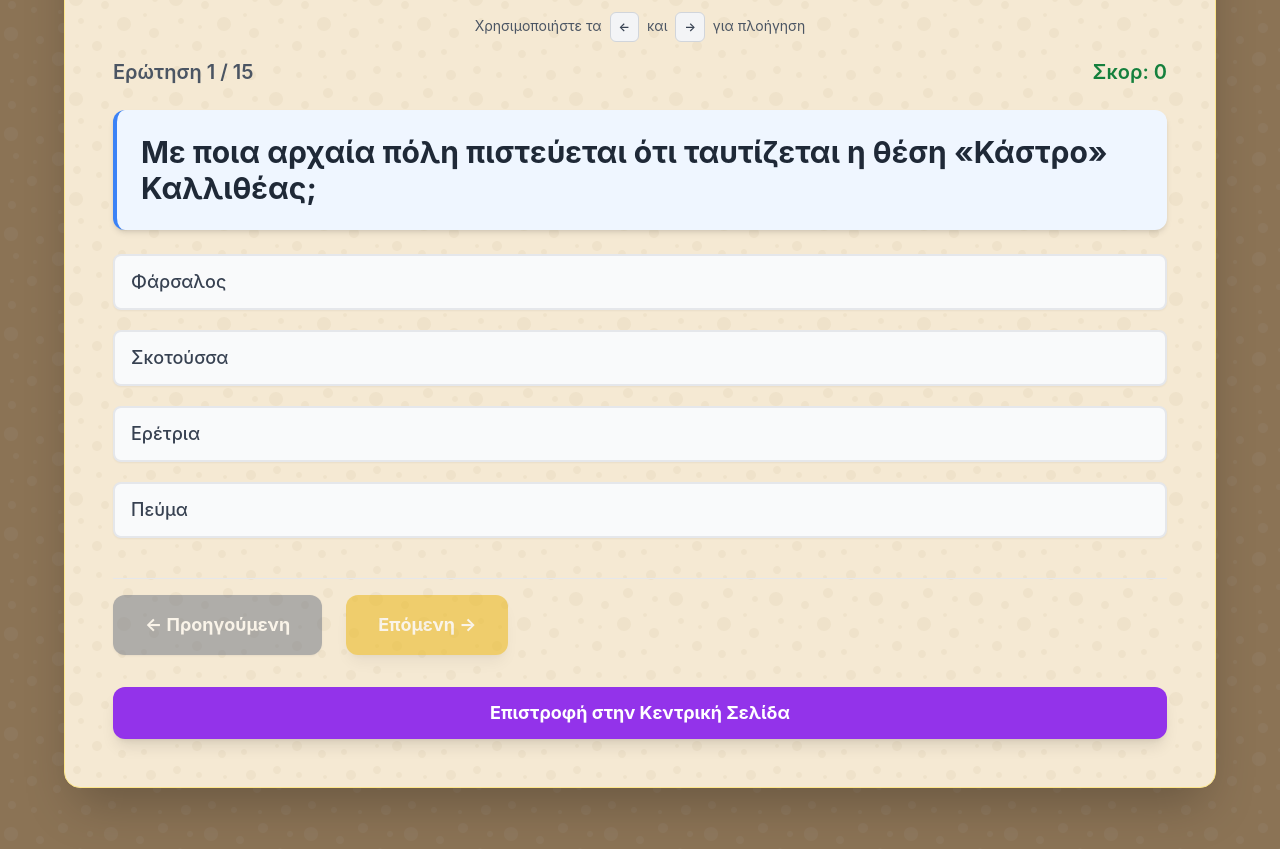
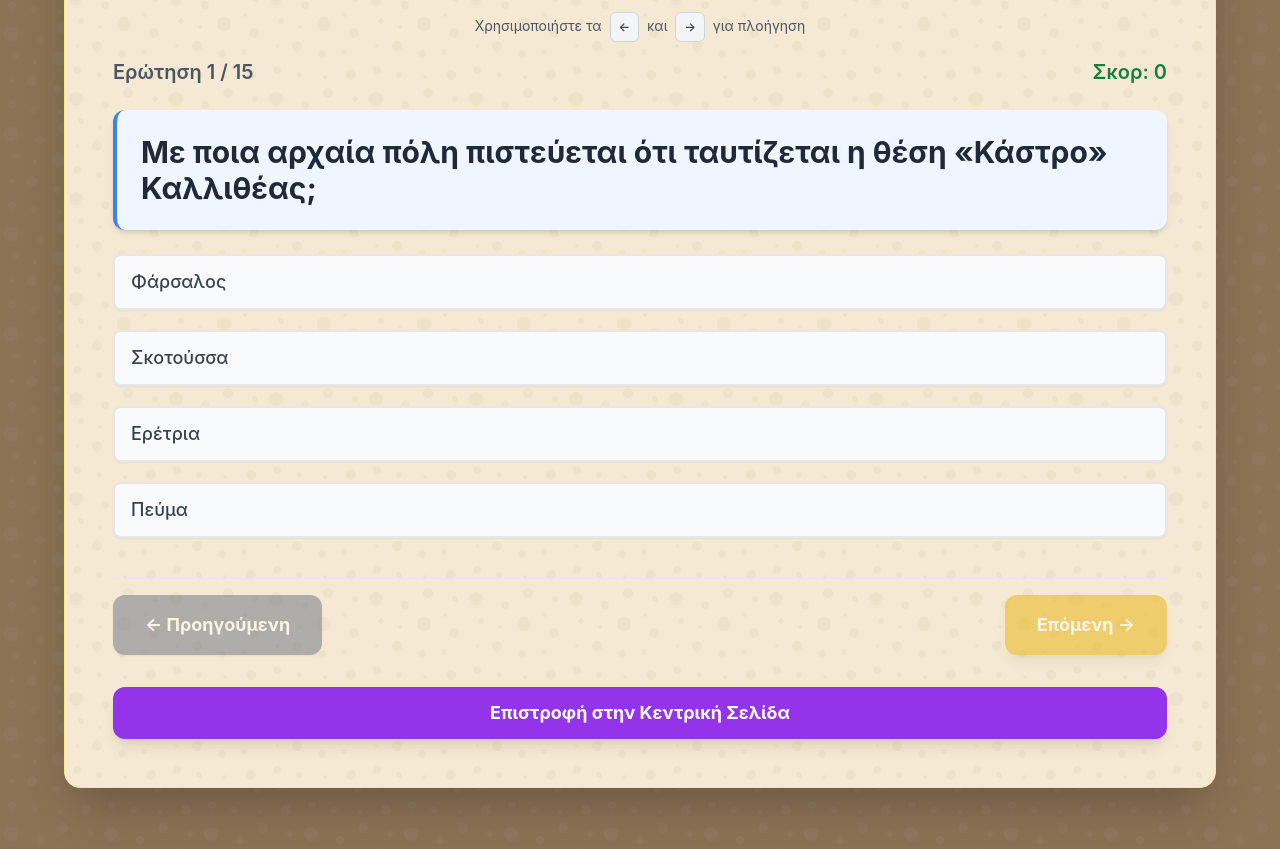
Before and after one commit to conchr/Kastro-Quiz, a plain HTML site: page index.html in a window 1280 px wide. Shown: the part 177-1026 px from the top of the page. Drawn offline with nearby package versions, Linux system fonts and the light colour scheme.

Commit message:
Kastro Quiz

```diff
--- a/index.html
+++ b/index.html
@@ -114,6 +114,18 @@
             color: #374151;
             margin: 0 0.25rem;
         }
+        /* Σταθερή τοποθέτηση κουμπιών πλοήγησης */
+        .navigation-container {
+            display: flex;
+            justify-content: space-between;
+            align-items: center;
+            width: 100%;
+            position: relative;
+        }
+        .nav-button {
+            position: static;
+            flex-shrink: 0;
+        }
     </style>
 </head>
 <body class="p-2 sm:p-4 md:p-8 lg:p-12 xl:p-16 flex items-center justify-center min-h-screen">
@@ -152,19 +164,17 @@
         <div id="feedback-message" class="text-base sm:text-lg md:text-xl lg:text-2xl font-medium text-gray-700 mb-4 sm:mb-6 md:mb-8 text-tv-sm"></div>
 
         <!-- Περιοχή Κουμπιών Πλοήγησης -->
-        <div class="flex flex-col sm:flex-row justify-between items-center space-y-3 sm:space-y-0 pt-4 border-t border-gray-200">
-            <div class="flex space-x-2 sm:space-x-4 md:space-x-6 w-full sm:w-auto">
+        <div class="navigation-container pt-4 border-t border-gray-200">
             <button id="previous-button"
-                        class="flex-1 sm:flex-none bg-gray-500 text-white font-bold py-2 sm:py-3 md:py-4 px-4 sm:px-6 md:px-8 rounded-lg sm:rounded-xl shadow hover:bg-gray-600 transition-all duration-300 disabled:opacity-50 disabled:cursor-not-allowed text-sm sm:text-base md:text-lg button-tv"
+                    class="nav-button bg-gray-500 text-white font-bold py-2 sm:py-3 md:py-4 px-4 sm:px-6 md:px-8 rounded-lg sm:rounded-xl shadow hover:bg-gray-600 transition-all duration-300 disabled:opacity-50 disabled:cursor-not-allowed text-sm sm:text-base md:text-lg button-tv"
                     disabled>
                 &larr; Προηγούμενη
             </button>
             <button id="next-button"
-                        class="flex-1 sm:flex-none bg-yellow-500 text-white font-bold py-2 sm:py-3 md:py-4 px-4 sm:px-6 md:px-8 rounded-lg sm:rounded-xl shadow-lg hover:bg-yellow-600 transition-all duration-300 disabled:opacity-50 disabled:cursor-not-allowed text-sm sm:text-base md:text-lg button-tv"
+                    class="nav-button bg-yellow-500 text-white font-bold py-2 sm:py-3 md:py-4 px-4 sm:px-6 md:px-8 rounded-lg sm:rounded-xl shadow-lg hover:bg-yellow-600 transition-all duration-300 disabled:opacity-50 disabled:cursor-not-allowed text-sm sm:text-base md:text-lg button-tv"
                     disabled>
                 Επόμενη &rarr;
             </button>
-            </div>
         </div>
 
         <!-- Κουμπί Επιστροφής στην Κεντρική Σελίδα -->
@@ -182,7 +192,7 @@
         <p class="text-xl sm:text-2xl md:text-3xl mb-4 sm:mb-6 text-green-700 font-bold text-tv-sm">Τελικό Σκορ:</p>
         <p id="final-score" class="text-4xl sm:text-5xl md:text-6k lg:text-6xl xl:text-7xl font-black text-yellow-500 mb-6 sm:mb-8 md:mb-10 text-tv"></p>
         <p id="final-message" class="text-lg sm:text-xl md:text-2xl lg:text-3xl text-gray-700 mb-6 sm:mb-8 md:mb-10 text-tv-sm"></p>
-        <div class="flex flex-col sm:flex-row space-y-3 sm:space-y-0 sm:space-x-4 md:space-x-6">
+        <div class="flex flex-col sm:flex-row justify-center space-y-3 sm:space-y-0 sm:space-x-4 md:space-x-6">
             <button onclick="restartQuiz()"
                     class="bg-blue-600 text-white font-bold py-3 px-6 rounded-lg sm:rounded-xl shadow-lg hover:bg-blue-700 transition-all duration-300 text-sm sm:text-base md:text-lg button-tv">
                 Παίξε Ξανά
```
Lines whose indentation alone changed are shown as unchanged.
